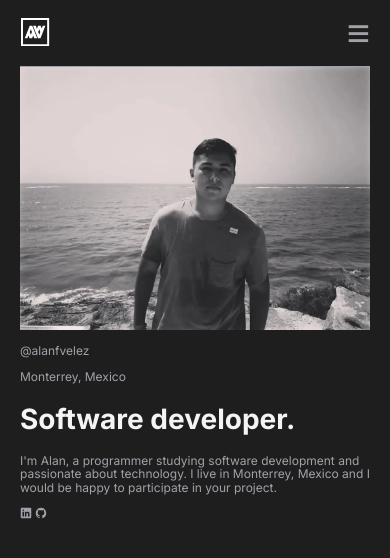
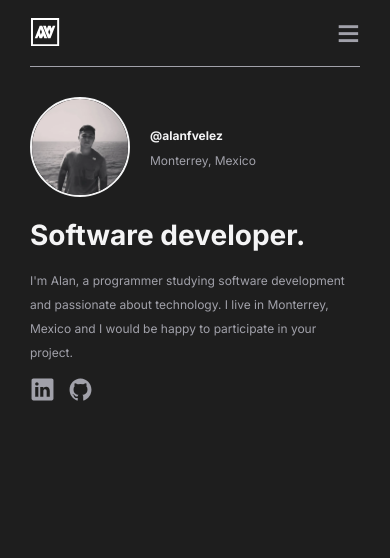
Before and after one commit to AlanVelez/CodeGallery, a plain HTML site: page index.html in a window 390 px wide. Drawn offline with nearby package versions, Linux system fonts and the light colour scheme.

Commit message:
MainSectionMobile

```diff
--- a/css/app.css
+++ b/css/app.css
@@ -51,10 +51,17 @@ header{
     border-bottom: 1px solid var(--text);
 }
 
+/* Image Profile */
+
+.profile-image img{
+    border-radius: 50%;
+    border: 2px solid var(--title);
+}
+
 /* Extra small devices (phones, 600px and down) */
 @media only screen and (max-width: 992px) {
     .container{
-        padding: 0 2rem;
+        padding: 0 3rem;
     }
     .desktop-menu{
         display: none;
@@ -82,6 +89,7 @@ header{
         border-radius: 10px;
         padding: 2.5rem;
         background-color: var(--bg);
+        z-index: 1;
         display: none;
     }
     .mobile-menu .nav-content .close-btn{
@@ -118,11 +126,46 @@ header{
         color: var(--text);
     }
     /* Fin MobileMenu */
+    /* main section */
+    main{
+        padding: 3rem 0;
+    }
+    main .profile .profile-image img{
+        width: 10rem;
+        height: 10rem;
+    }
+    .profile{
+        display: flex;
+        align-items: center;
+        gap: 2rem;
+    }
+    .profile-info p:nth-child(1){
+        font-weight: bold;
+        color: var(--title);
+    }
+    .info-main p{
+        line-height: 2;
+    }
+    .social-media-main ion-icon{
+        font-size: 2.5rem;
+        margin-right: 1rem;
+    }
+    .social-media-main ion-icon:hover{
+        color: var(--title);
+    }
+
 
 }
 
 /* Large devices (laptops/desktops, 992px and up) */
 @media only screen and (min-width: 992px) {
+    h1{font-size: 3.2rem;}
+    h2{font-size: 2.8rem;}
+    h3{font-size: 2.4rem;}
+    h4{font-size: 2rem;}
+    body{
+        font-size: 1.4rem;
+    }
     .mobile-menu,
     .open-btn,
     .nav-content{
```
